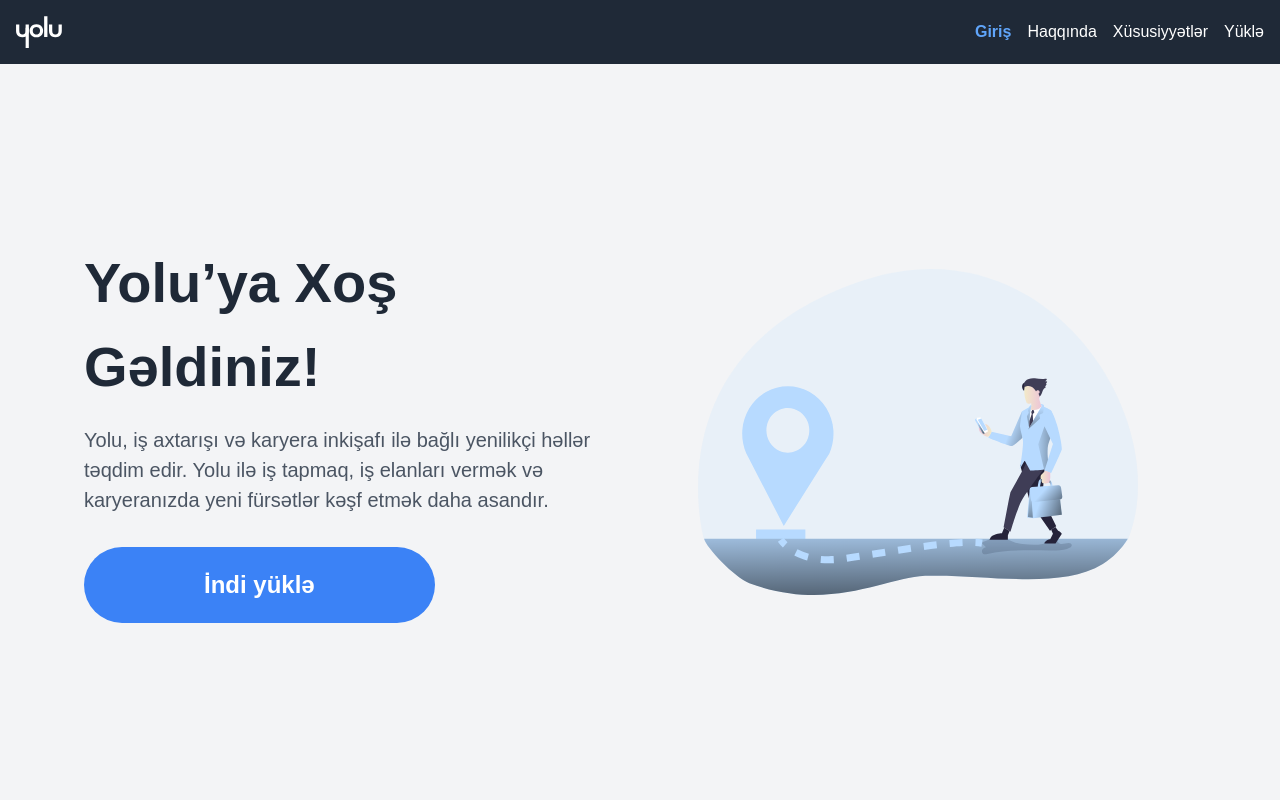
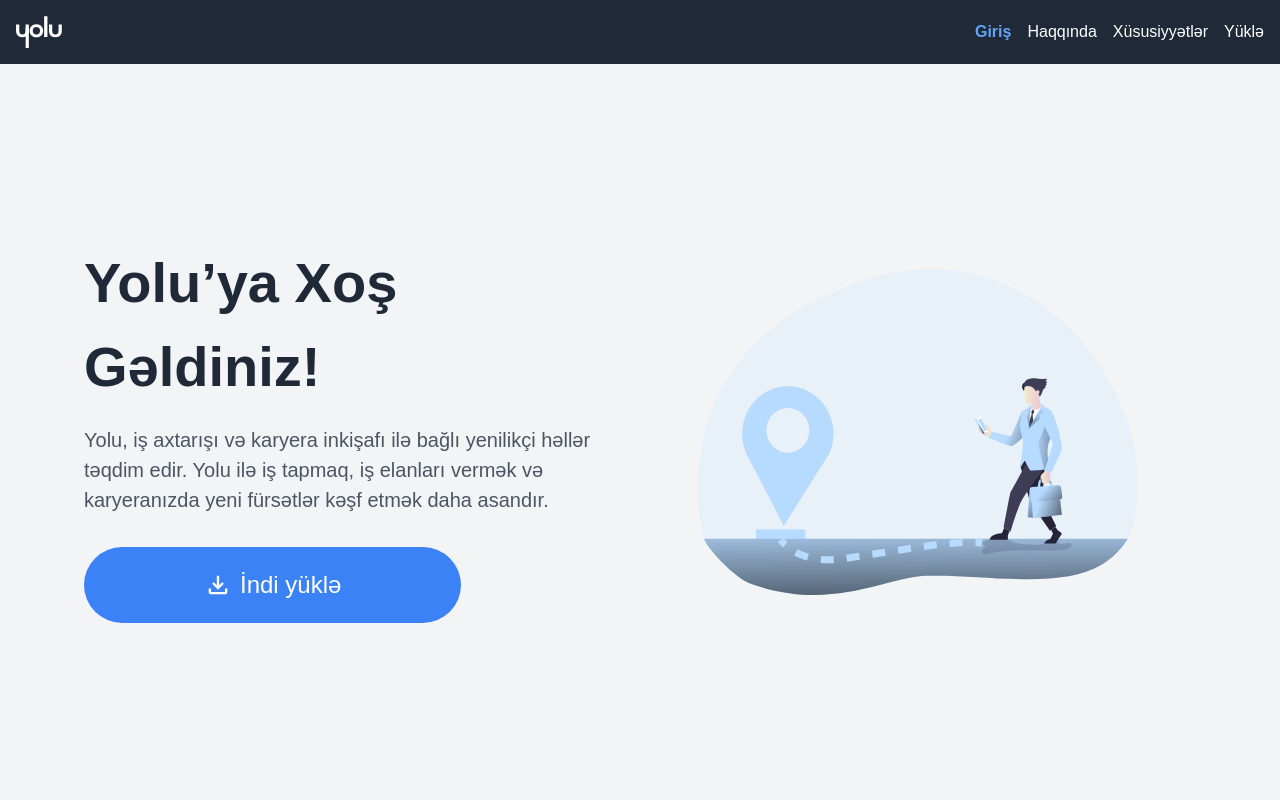
Before and after one commit to hazratAZE/yolu.app, a Next.js app: page / in a window 1280 px wide. Shown: the top 800 px of the page. Built offline with nearby package versions, Linux system fonts and the light colour scheme.

Commit message:
Added new icon to download button

```diff
--- a/src/app/components/Intro.tsx
+++ b/src/app/components/Intro.tsx
@@ -33,8 +33,15 @@ const Intro = () => {
               href="#download"
               target="_blank"
               rel="noopener noreferrer"
-              className="bg-blue-500 text-white rounded-full font-semibold hover:bg-blue-600 transition downloadButton"
+              className="bg-blue-500 text-white rounded-full font-medium hover:bg-blue-600 transition flex items-center downloadButton"
             >
+              <Image
+                src="/icons/download.svg" // İndir simgesi için doğru yol
+                alt="İndir"
+                width={28} // Simgenin genişliği
+                height={28} // Simgenin yüksekliği
+                className="mr-2" // Simge ve metin arasında boşluk
+              />
               İndi yüklə
             </a>
           </div>
```
Also changed, not shown: public/icons/download.svg (added).
